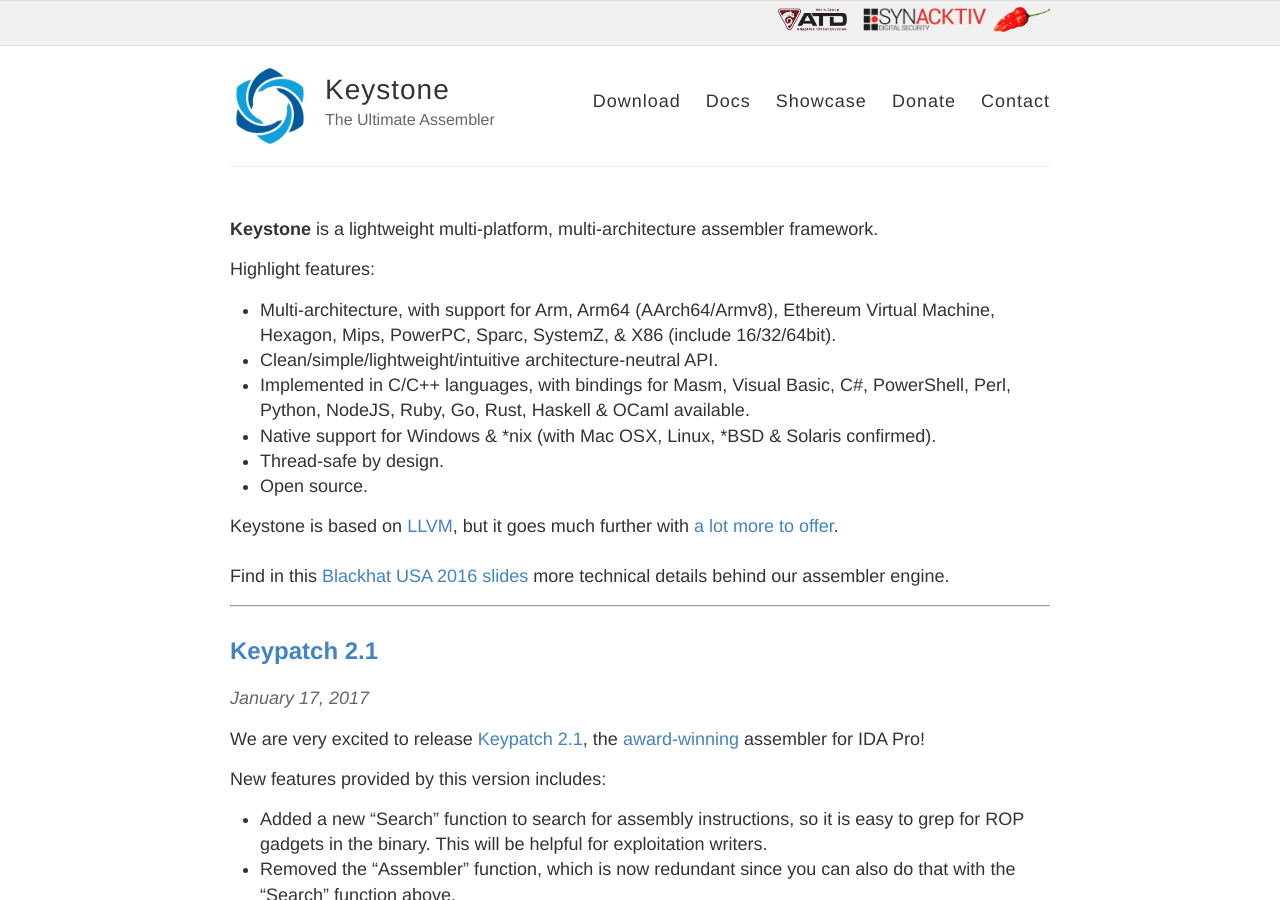
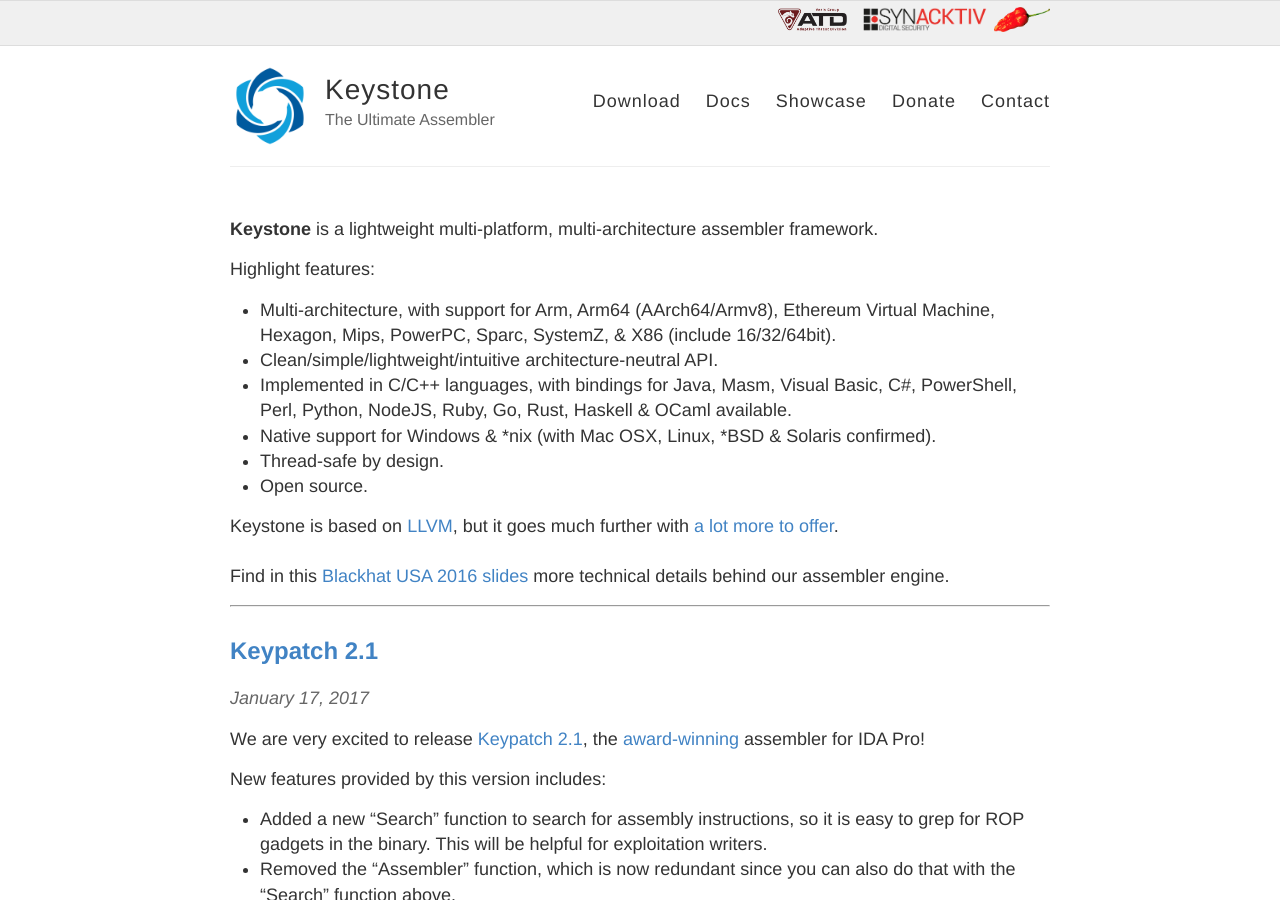
Before and after one commit to keystone-engine/keystone-engine.github.io, a Jekyll site: the page built from index.html, in a window 1280 px wide and 900 px high. Built offline with Jekyll 4.4.1, drawn with Linux system fonts in a browser that asks for light colours.

Commit message:
Update index.html

```diff
--- a/index.html
+++ b/index.html
@@ -12,7 +12,7 @@
 
 <li>Clean/simple/lightweight/intuitive architecture-neutral API.</li>
 
-<li>Implemented in C/C++ languages, with bindings for Masm, Visual Basic, C#, PowerShell, Perl, Python, NodeJS, Ruby, Go, Rust, Haskell & OCaml available.</li>
+<li>Implemented in C/C++ languages, with bindings for Java, Masm, Visual Basic, C#, PowerShell, Perl, Python, NodeJS, Ruby, Go, Rust, Haskell & OCaml available.</li>
 
 <li>Native support for Windows & *nix (with Mac OSX, Linux, *BSD & Solaris confirmed).</li>
 
```
